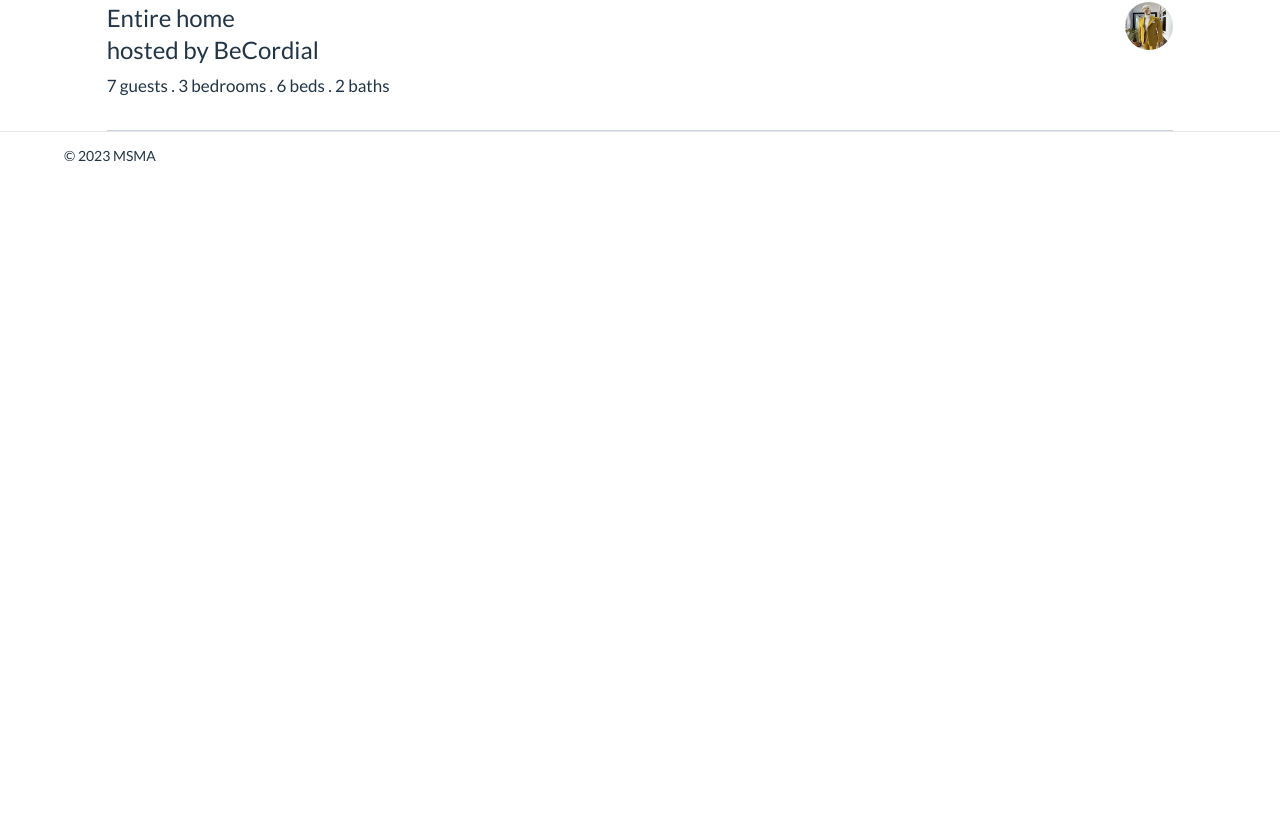
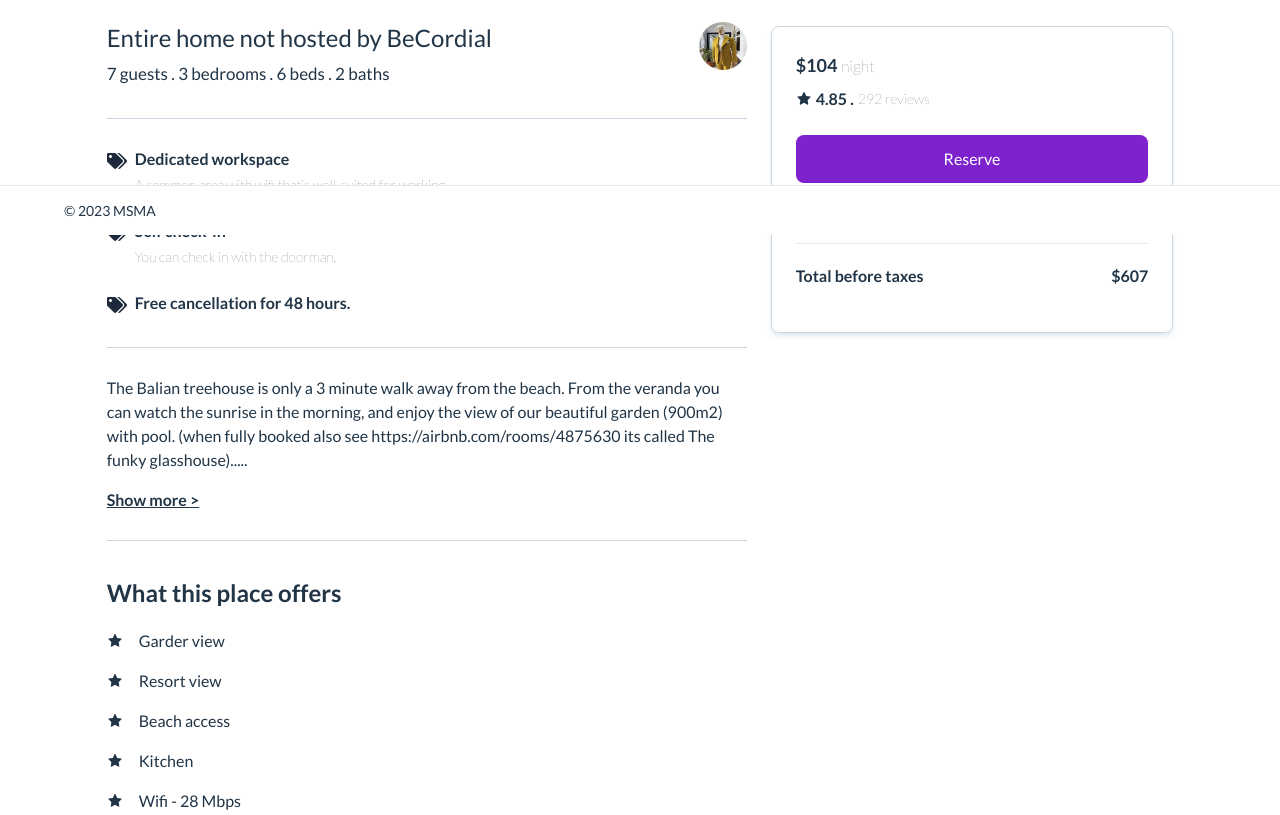
Before and after one commit to isaacetor/MS_MA, a React (Vite) app: page /products in a window 1280 px wide. Shown: the part 565-1380 px from the top of the page. Before the commit the page ends 800 px from the top, so only its background shows below. Built offline with nearby package versions, Linux system fonts and the light colour scheme.

Commit message:
first commit

```diff
--- a/src/components/layout/SingleProductLayout.tsx
+++ b/src/components/layout/SingleProductLayout.tsx
@@ -6,7 +6,7 @@ const SingleProductLayout = () => {
     <div className="h-full">
       <Header width="[90%]" />
       <Outlet />
-      <Footer width="[90%]" sticky="" />
+      <Footer width="[90%]" sticky="fixed" />
     </div>
   );
 };
--- a/src/components/props/productProp/EntireHosting.tsx
+++ b/src/components/props/productProp/EntireHosting.tsx
@@ -1,7 +1,8 @@
 import { iEntire } from "../../../types";
-
+import { FaTags } from "react-icons/fa";
 import img1 from "../../../assets/jpg/suit.jpeg";
 import { FC } from "react";
+import { Itemize } from ".";
 
 const EntireHosting: FC<iEntire> = ({
   host,
@@ -11,17 +12,46 @@ const EntireHosting: FC<iEntire> = ({
   baths,
 }) => {
   return (
-    <div className="border-b-[1px] border-b-slate-300 py-7 flex justify-between">
-      <div className="w-[80%] text-2xl font-[500]">
-        <div>
-          Entire home <br /> hosted by {host}
+    <div className="flex flex-col md:w-[50vw]">
+      <div className="border-b-[1px] border-b-slate-300 py-7  flex justify-between ">
+        <div className="w-[80%] text-2xl font-[500]">
+          <div>Entire home not hosted by {host}</div>
+          <div className="text-[17px] font-normal mt-1">
+            {guests} guests . {bedrooms} bedrooms . {beds} beds . {baths} baths
+          </div>
         </div>
-        <div className="text-[17px] font-normal mt-1">
-          {guests} guests . {bedrooms} bedrooms . {beds} beds . {baths} baths
+        <div className="w-12 h-12 rounded-[50%]">
+          <img className="w-full h-full rounded-[50%]" src={img1} />
         </div>
       </div>
-      <div className="w-12 h-12 rounded-[50%]">
-        <img className="w-full h-full rounded-[50%]" src={img1} />
+      <div className="border-b-[1px] border-b-slate-300 py-7 flex flex-col gap-6">
+        <Itemize
+          icon={<FaTags />}
+          title="Dedicated workspace"
+          content=" A common area with wifi that’s well-suited for working."
+        />
+        <Itemize
+          icon={<FaTags />}
+          title="Self check-in"
+          content="You can check in with the doorman."
+        />
+        <Itemize
+          icon={<FaTags />}
+          title="Free cancellation for 48 hours."
+          content=""
+        />
+      </div>
+      <div className="border-b-[1px] border-b-slate-300 py-7 gap-4 flex flex-col">
+        <div className="overflow-ellipsis">
+          The Balian treehouse is only a 3 minute walk away from the beach. From
+          the veranda you can watch the sunrise in the morning, and enjoy the
+          view of our beautiful garden (900m2) with pool. (when fully booked
+          also see https://airbnb.com/rooms/4875630 its called The funky
+          glasshouse).....
+        </div>
+        <div className="underline font-[600]">
+          Show more <span className="">{">"}</span>
+        </div>
       </div>
     </div>
   );
--- a/src/components/props/productProp/index.ts
+++ b/src/components/props/productProp/index.ts
@@ -1 +1,4 @@
 export { default as Images } from "./Image";
+export * from "./reusables";
+export { default as Reservation } from "./reservation";
+export { default as Offers } from "./offers";
--- /dev/null
+++ b/src/components/props/productProp/offers.tsx
@@ -0,0 +1,28 @@
+import { SimpleItem } from ".";
+import { AiFillStar } from "react-icons/ai";
+
+const Offers = () => {
+  return (
+    <div className="border-b-[1px] flex flex-col gap-5 border-b-slate-300 py-9">
+      <div className="text-2xl font-[600]">What this place offers</div>
+      <div className="flex flex-col gap-4">
+        <SimpleItem icon={<AiFillStar />} text="Garder view" />
+        <SimpleItem icon={<AiFillStar />} text="Resort view" />
+        <SimpleItem icon={<AiFillStar />} text="Beach access" />
+        <SimpleItem icon={<AiFillStar />} text="Kitchen" />
+        <SimpleItem icon={<AiFillStar />} text="Wifi - 28 Mbps" />
+        <SimpleItem
+          icon={<AiFillStar />}
+          text="Carbon monoxide alarm"
+          slashed
+        />
+        <SimpleItem icon={<AiFillStar />} text="Smoke alarm" slashed />
+      </div>
+      <button className="border-black mt-4 font-[600] w-full py-3 rounded-md border-[1px]">
+        Show all 38 amenities
+      </button>
+    </div>
+  );
+};
+
+export default Offers;
--- /dev/null
+++ b/src/components/props/productProp/reservation.tsx
@@ -0,0 +1,31 @@
+import { AiFillStar } from "react-icons/ai";
+
+const Reservation = () => {
+  return (
+    <div className="w-full h-[fit-content] p-6 rounded-lg border-[1px] shadow-md shadow-slate-200 border-slate-300 flex flex-col gap-6">
+      <div className="flex flex-col gap-2">
+        <div className="font-[600] text-lg">
+          $104 <span className="text-base font-thin"> night</span>
+        </div>
+        <div className="flex items-center gap-1 font-[600]">
+          <AiFillStar /> 4.85 .{" "}
+          <span className="font-thin text-sm text-slate-800">292 reviews</span>
+        </div>
+      </div>
+      <div className="flex flex-col gap-3">
+        <button className="w-full h-12 font-[500] rounded-lg bg-purple-700 text-white border-none focus:outline-none">
+          Reserve
+        </button>
+        <div className="text-center text-slate-800">
+          You won't be charged yet
+        </div>
+      </div>
+      <div className="py-5 border-t-[1px] font-[600] border-t-slate-200 flex justify-between ">
+        <div>Total before taxes</div>
+        <div>$607</div>
+      </div>
+    </div>
+  );
+};
+
+export default Reservation;
--- /dev/null
+++ b/src/components/props/productProp/reusables/index.ts
@@ -0,0 +1,2 @@
+export { default as Itemize } from "./itemize";
+export { default as SimpleItem } from "./simple_item";
--- /dev/null
+++ b/src/components/props/productProp/reusables/itemize.tsx
@@ -0,0 +1,19 @@
+type iTemize = {
+  icon: any;
+  title: string;
+  content: string;
+};
+
+const Itemize: React.FC<iTemize> = ({ icon, title, content }) => {
+  return (
+    <div className="flex gap-2">
+      <div className="mt-1 text-xl text-slate-800">{icon}</div>
+      <div className="flex flex-col gap-1">
+        <div className="font-[600] text-base">{title}</div>
+        <div className="text-sm font-thin">{content}</div>
+      </div>
+    </div>
+  );
+};
+
+export default Itemize;
--- /dev/null
+++ b/src/components/props/productProp/reusables/simple_item.tsx
@@ -0,0 +1,16 @@
+type iSimple = {
+  icon: any;
+  text: string;
+  slashed?: boolean;
+};
+
+const SimpleItem: React.FC<iSimple> = ({ icon, text, slashed }) => {
+  return (
+    <div className={`flex gap-4 items-center ${slashed ? "line-through" : ""}`}>
+      <div>{icon}</div>
+      <div>{text}</div>
+    </div>
+  );
+};
+
+export default SimpleItem;
--- a/src/components/static/Footer.tsx
+++ b/src/components/static/Footer.tsx
@@ -4,8 +4,7 @@ import { HeaderData } from "../../types";
 const Footer: FC<HeaderData> = ({ width, sticky }) => {
   return (
     <footer
-      className={`w-full h-[50px] ${sticky} bottom-0 z-10 border-t-[1px] bg-white flex items-center`}
-    >
+      className={`w-full h-[50px] ${sticky} bottom-0 z-10 border-t-[1px] bg-white flex items-center`}>
       <div className={`w-${width} m-[auto] text-sm`}>
         <p>© {new Date().getFullYear()} MSMA</p>
       </div>
--- a/src/pages/SingleProduct.tsx
+++ b/src/pages/SingleProduct.tsx
@@ -6,6 +6,7 @@ import Image from "../components/props/productProp/Image";
 import TitleArea from "../components/props/productProp/TitleArea";
 import Ad from "../components/props/productProp/Ad";
 import EntireHosting from "../components/props/productProp/EntireHosting";
+import { Offers, Reservation } from "../components";
 
 const singleProduct = () => {
   const dummyImage = [img1, img3, img4, img2];
@@ -20,15 +21,16 @@ const singleProduct = () => {
           />
         ))}
       </div>
-      <div className="w-11/12 md:w-5/6">
-        <Image />
-        <div className="w-full mt-4 flex flex-col">
+      <div className="w-11/12 pt-5 md:w-5/6">
         <TitleArea
           name="LUXURIOUS HOME WITH PRIVATE OCEANFRONT POOL"
           rating="4.86"
           reviews="112"
           place="Ngaparou,Thies,Senegal"
         />
+        <Image />
+        <div className="w-full relative h-[fit-content] mt-4 flex gap-6">
+          <div className="flex pb-36 flex-col">
             <Ad />
             <EntireHosting
               host="BeCordial"
@@ -37,6 +39,11 @@ const singleProduct = () => {
               beds={6}
               baths={2}
             />
+            <Offers />
+          </div>
+          <div className="flex-1 hidden h-[fit-content] mt-8 sticky top-28 md:flex">
+            <Reservation />
+          </div>
         </div>
       </div>
     </div>
```
Lines whose indentation alone changed are shown as unchanged.
